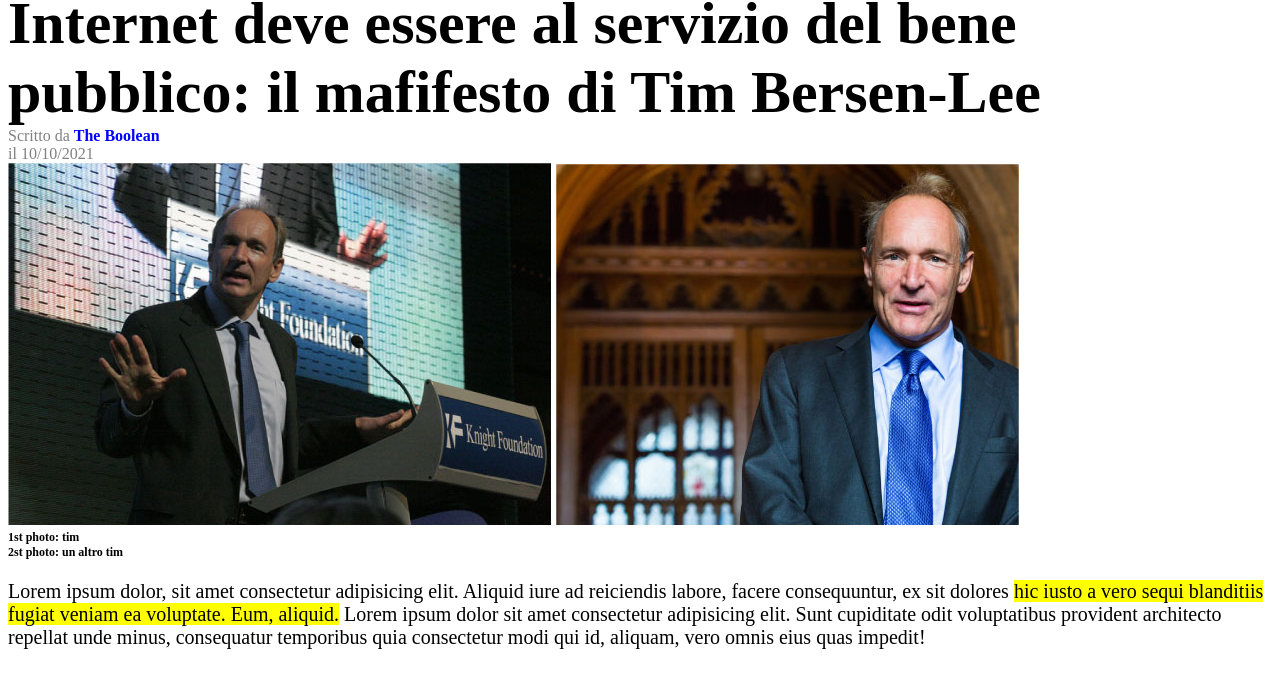
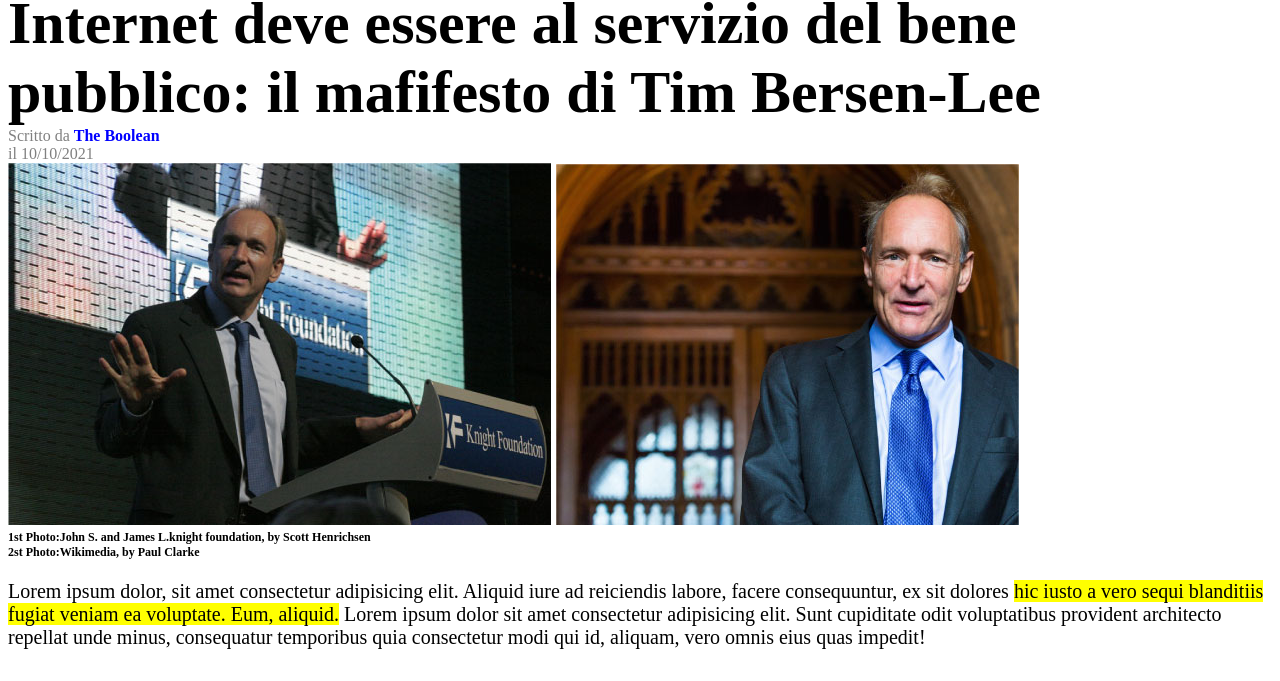
Before and after one commit to robanf/html-css-booleaner, a plain HTML site: page index.html in a window 1280 px wide. Shown: the part 89-770 px from the top of the page. Drawn offline with Linux system fonts and the light colour scheme.

Commit message:
ersercizio finito

```diff
--- a/index.html
+++ b/index.html
@@ -29,8 +29,8 @@
         <img src="img/tim-2.jpg" alt="">
         <!-- intestazioni immagini -->
         <div class="intestazioni">
-            <strong>1st photo: tim <br>
-                2st photo: un altro tim</strong>
+            <strong>1st Photo:John S. and James L.knight foundation, by Scott Henrichsen  <br>
+                2st Photo:Wikimedia, by Paul Clarke</strong>
         </div>
         <!-- paragrafo -->
         <p>Lorem ipsum dolor, sit amet consectetur adipisicing elit. Aliquid iure ad reiciendis labore, facere consequuntur, ex sit dolores <span class="evidenziato">hic iusto a vero sequi blanditiis fugiat veniam ea voluptate. Eum, aliquid.</span>
```
